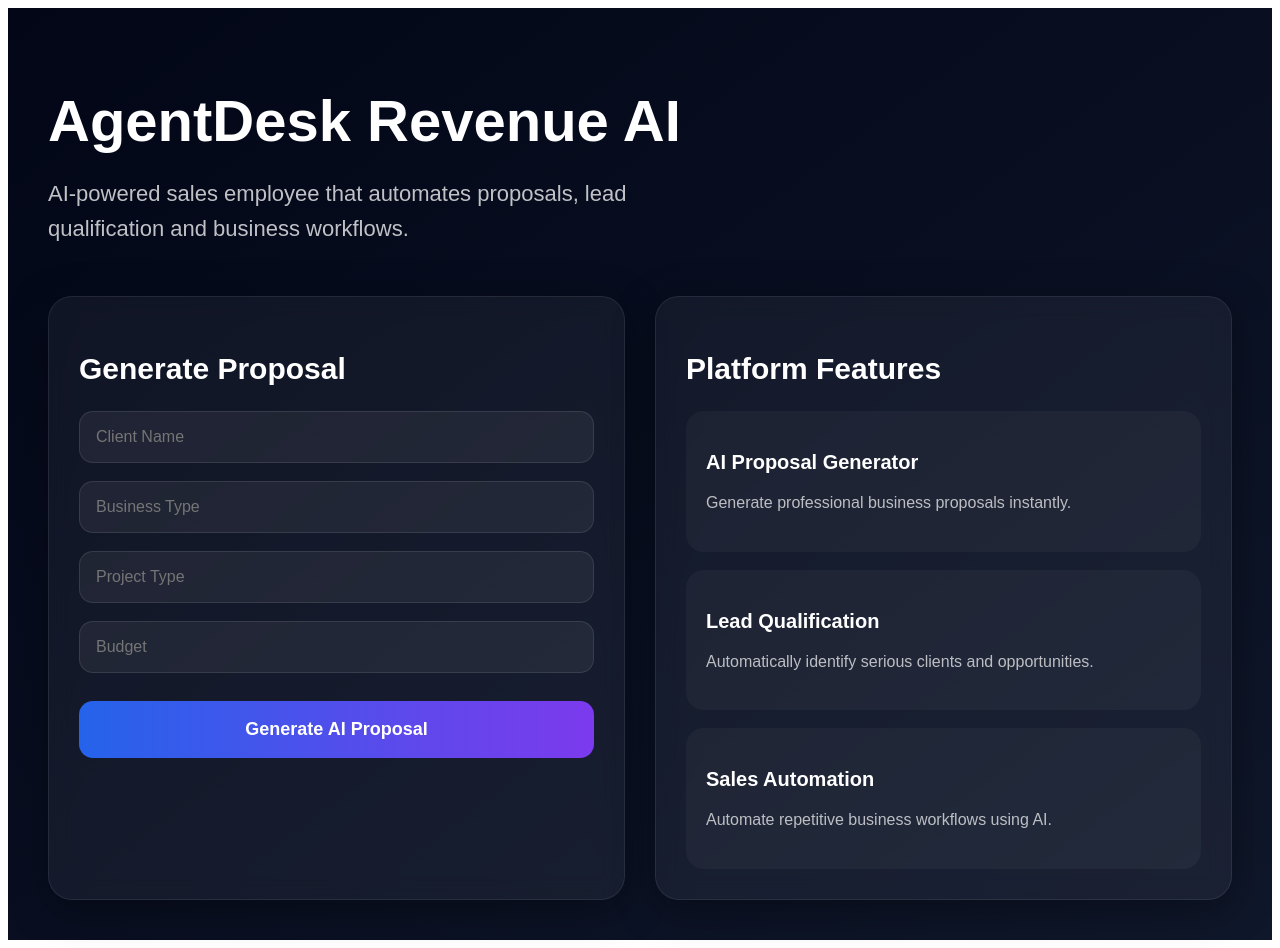
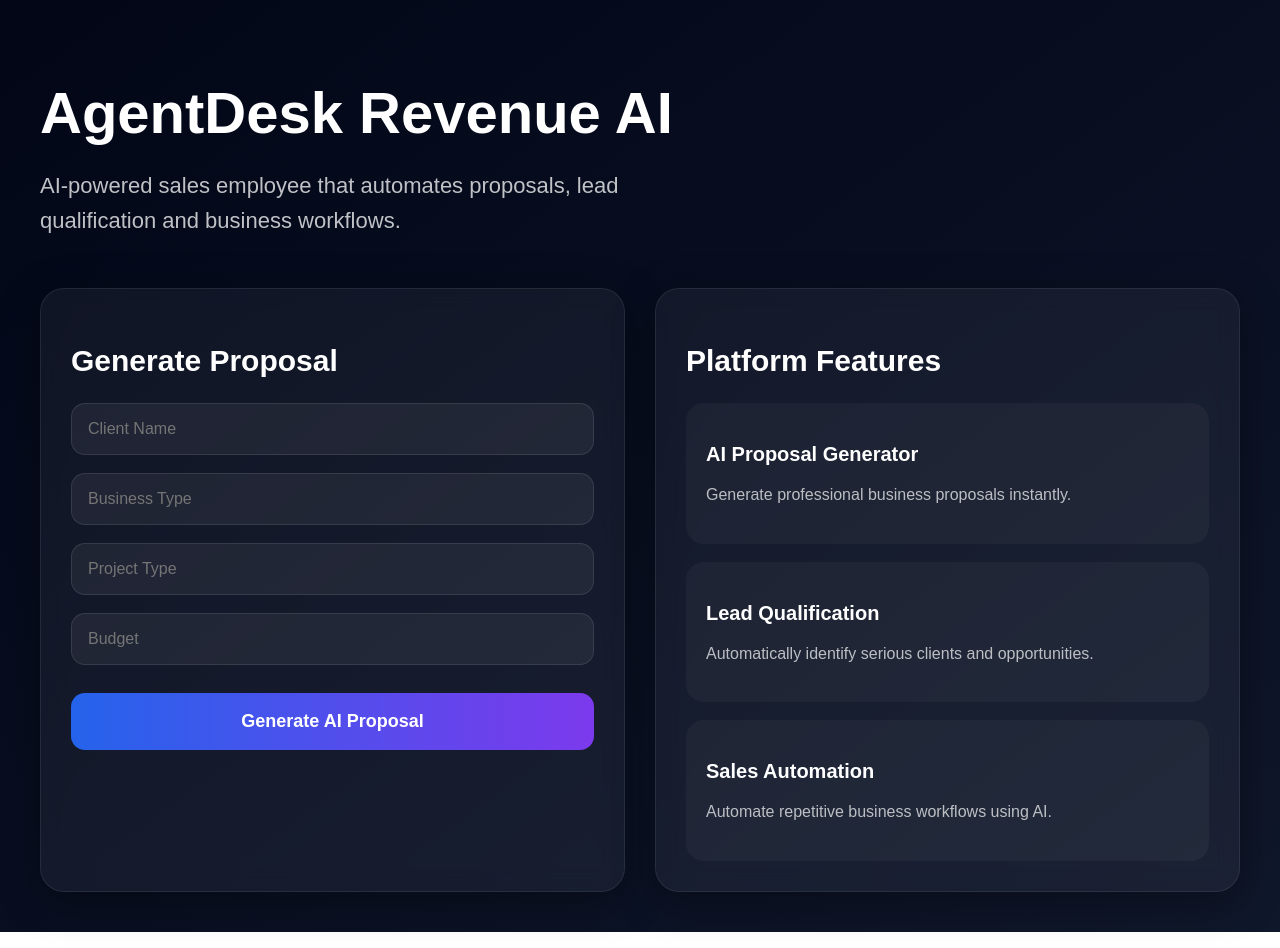
Before and after one commit to saifihaji3765-cmd/agentdesk-revenue-ai, a Next.js app in the folder client/: page / in a window 1280 px wide. Built offline with nearby package versions, Linux system fonts and the light colour scheme.

Commit message:
Create layout.js

```diff
--- /dev/null
+++ b/client/app/layout.js
@@ -0,0 +1,21 @@
+export const metadata = {
+  title: "AgentDesk Revenue AI",
+  description: "AI Sales Employee SaaS Platform"
+};
+
+export default function RootLayout({
+  children
+}) {
+  return (
+    <html lang="en">
+      <body
+        style={{
+          margin: 0,
+          padding: 0
+        }}
+      >
+        {children}
+      </body>
+    </html>
+  );
+}
```
